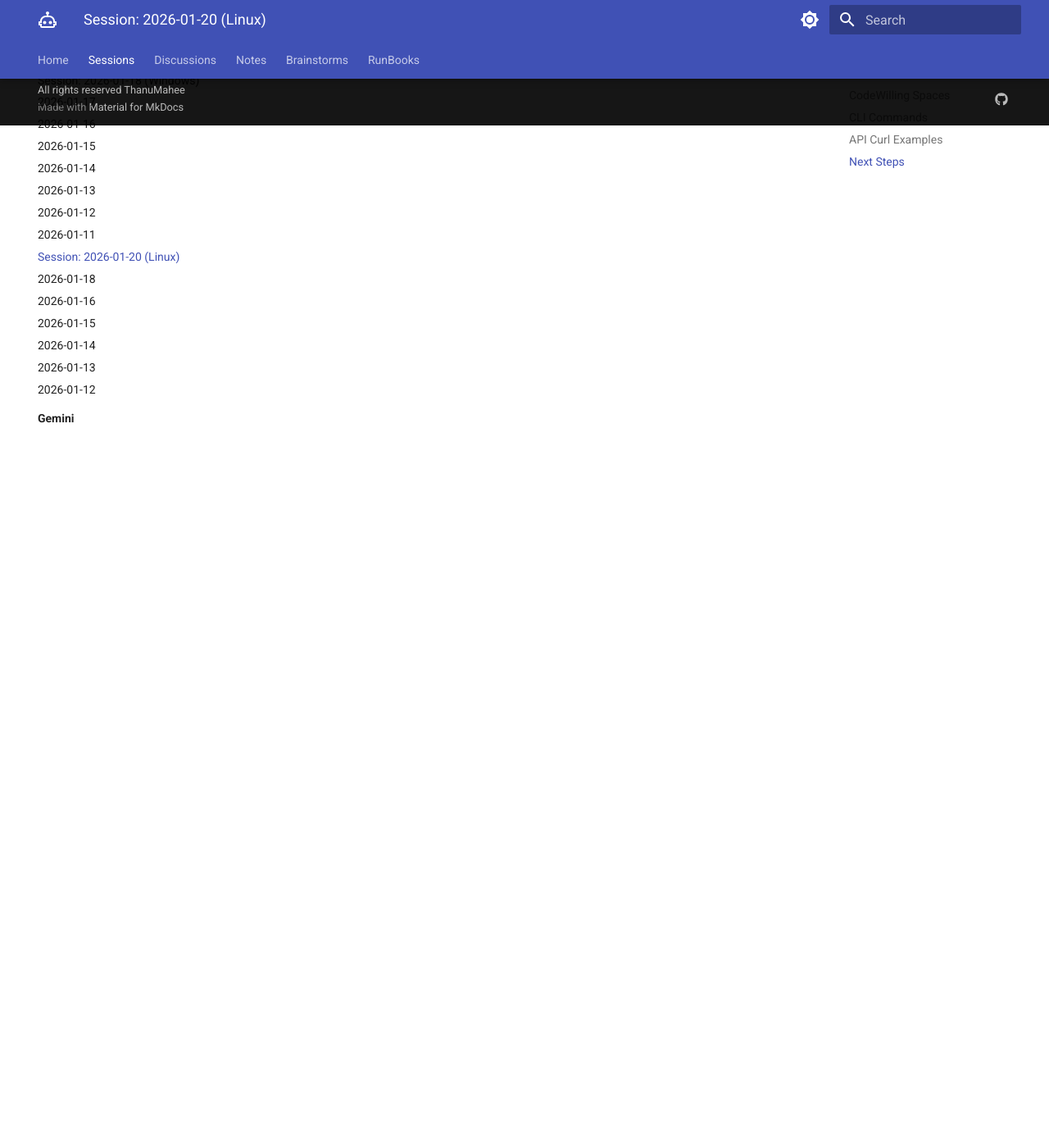
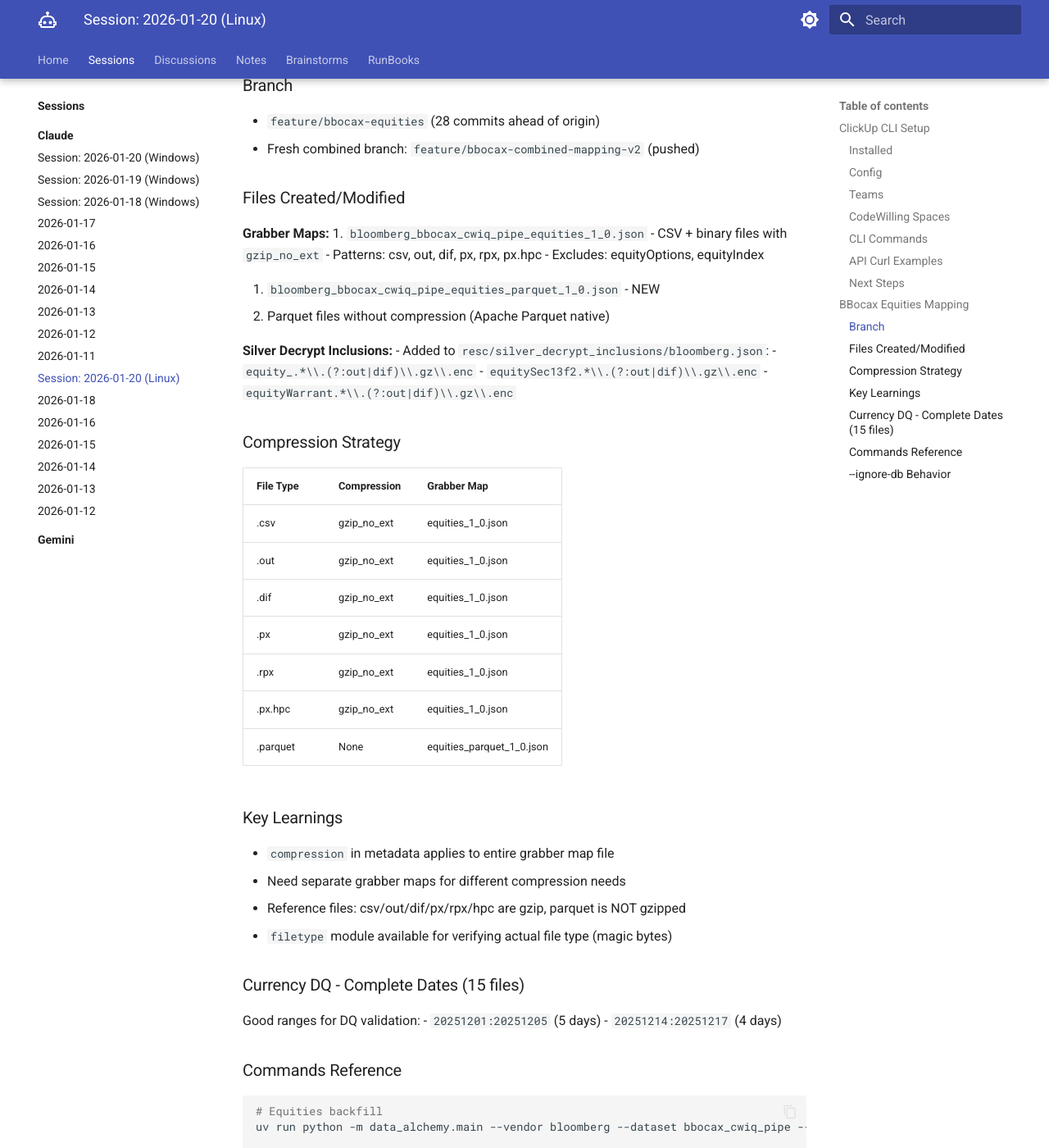
Before and after one commit to ThanuMahee12/AgentContext, an MkDocs documentation site: the page built from docs/sessions/claude/l-2026-01-20.md, in a window 1280 px wide and 1400 px high, scrolled down 2140 px. Shown: the whole window at 82% size. Built offline with MkDocs 1.6.1 and Material for MkDocs 9.7.7, drawn with Linux system fonts in a browser that asks for light colours; some of the changed text lies outside the part shown.

Commit message:
session: bbocax equities mapping progress

````diff
--- a/docs/sessions/claude/l-2026-01-20.md
+++ b/docs/sessions/claude/l-2026-01-20.md
@@ -65,3 +65,76 @@
 ### Next Steps
 - Get folder/list IDs to complete config
 - Update `~/.clickup/config.json` with default list ID
+
+---
+
+## BBocax Equities Mapping
+
+### Branch
+- `feature/bbocax-equities` (28 commits ahead of origin)
+- Fresh combined branch: `feature/bbocax-combined-mapping-v2` (pushed)
+
+### Files Created/Modified
+
+**Grabber Maps:**
+1. `bloomberg_bbocax_cwiq_pipe_equities_1_0.json` - CSV + binary files with `gzip_no_ext`
+   - Patterns: csv, out, dif, px, rpx, px.hpc
+   - Excludes: equityOptions, equityIndex
+
+2. `bloomberg_bbocax_cwiq_pipe_equities_parquet_1_0.json` - NEW
+   - Parquet files without compression (Apache Parquet native)
+
+**Silver Decrypt Inclusions:**
+- Added to `resc/silver_decrypt_inclusions/bloomberg.json`:
+  - `equity_.*\\.(?:out|dif)\\.gz\\.enc`
+  - `equitySec13f2.*\\.(?:out|dif)\\.gz\\.enc`
+  - `equityWarrant.*\\.(?:out|dif)\\.gz\\.enc`
+
+### Compression Strategy
+| File Type | Compression | Grabber Map |
+|-----------|-------------|-------------|
+| .csv | gzip_no_ext | equities_1_0.json |
+| .out | gzip_no_ext | equities_1_0.json |
+| .dif | gzip_no_ext | equities_1_0.json |
+| .px | gzip_no_ext | equities_1_0.json |
+| .rpx | gzip_no_ext | equities_1_0.json |
+| .px.hpc | gzip_no_ext | equities_1_0.json |
+| .parquet | None | equities_parquet_1_0.json |
+
+### Key Learnings
+- `compression` in metadata applies to entire grabber map file
+- Need separate grabber maps for different compression needs
+- Reference files: csv/out/dif/px/rpx/hpc are gzip, parquet is NOT gzipped
+- `filetype` module available for verifying actual file type (magic bytes)
+
+### Currency DQ - Complete Dates (15 files)
+Good ranges for DQ validation:
+- `20251201:20251205` (5 days)
+- `20251214:20251217` (4 days)
+
+### Commands Reference
+```bash
+# Equities backfill
+uv run python -m data_alchemy.main --vendor bloomberg --dataset bbocax_cwiq_pipe --backfill 2160 --file-pattern '.*equity.*' --ignore-db
+
+# Currency DQ with date range
+uv run python -m data_alchemy.main --vendor bloomberg --dataset bbocax_cwiq_pipe --dq --dq-date-range 20251214:20251217 --file-pattern '.*curncy.*'
+
+# Compare file counts (processed vs reference)
+for date_dir in $(find /sf/data/bloomberg/back_office_currency/1.0/raw -mindepth 2 -maxdepth 2 -type d 2>/dev/null | sort); do
+  date=$(basename $date_dir)
+  year=$(basename $(dirname $date_dir))
+  ref_count=$(find /sf/data/bloomberg/back_office_currency/$year/$date -type f 2>/dev/null | wc -l)
+  proc_count=$(find $date_dir -type f 2>/dev/null | wc -l)
+  if [ "$ref_count" != "$proc_count" ]; then
+    echo "MISMATCH $date: ref=$ref_count proc=$proc_count"
+  fi
+done
+```
+
+### --ignore-db Behavior
+| Phase | Normal Mode | With --ignore-db |
+|-------|-------------|------------------|
+| Phase 1 (Raw→Bronze) | Scan raw, check DB | Scan raw, check DB (same) |
+| Phase 2 (Bronze→Silver) | Query DB | Scan bronze on disk |
+| Phase 3 (Silver→Gold) | Query DB | Scan silver on disk |
````
